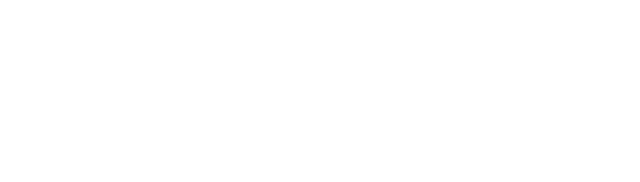
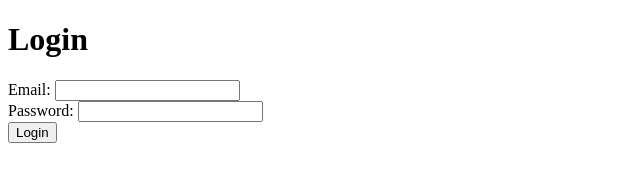
Before and after one commit to krishhn13/Mental-Wellness-Hub, a plain HTML site: page frontend/login.html in a window 1280 px wide. Shown: the whole page, without its empty margins (0-640 px from the left). Drawn offline with Linux system fonts and the light colour scheme.

Commit message:
Initialised login page

```diff
--- a/frontend/login.html
+++ b/frontend/login.html
@@ -3,9 +3,18 @@
 <head>
         <meta charset="UTF-8">
         <meta name="viewport" content="width=device-width, initial-scale=1.0">
-        <title>Document</title>
+        <title>Login</title>
 </head>
 <body>
-
+        <h1>Login</h1>
+        <form action="/login" method="POST">
+                <label for="email">Email:</label>
+                <input type="email" id="email" name="email" required>
+                <br>
+                <label for="password">Password:</label>
+                <input type="password" id="password" name="password" required>
+                <br>
+                <button type="submit">Login</button>
+        </form>
 </body>
 </html>
```
